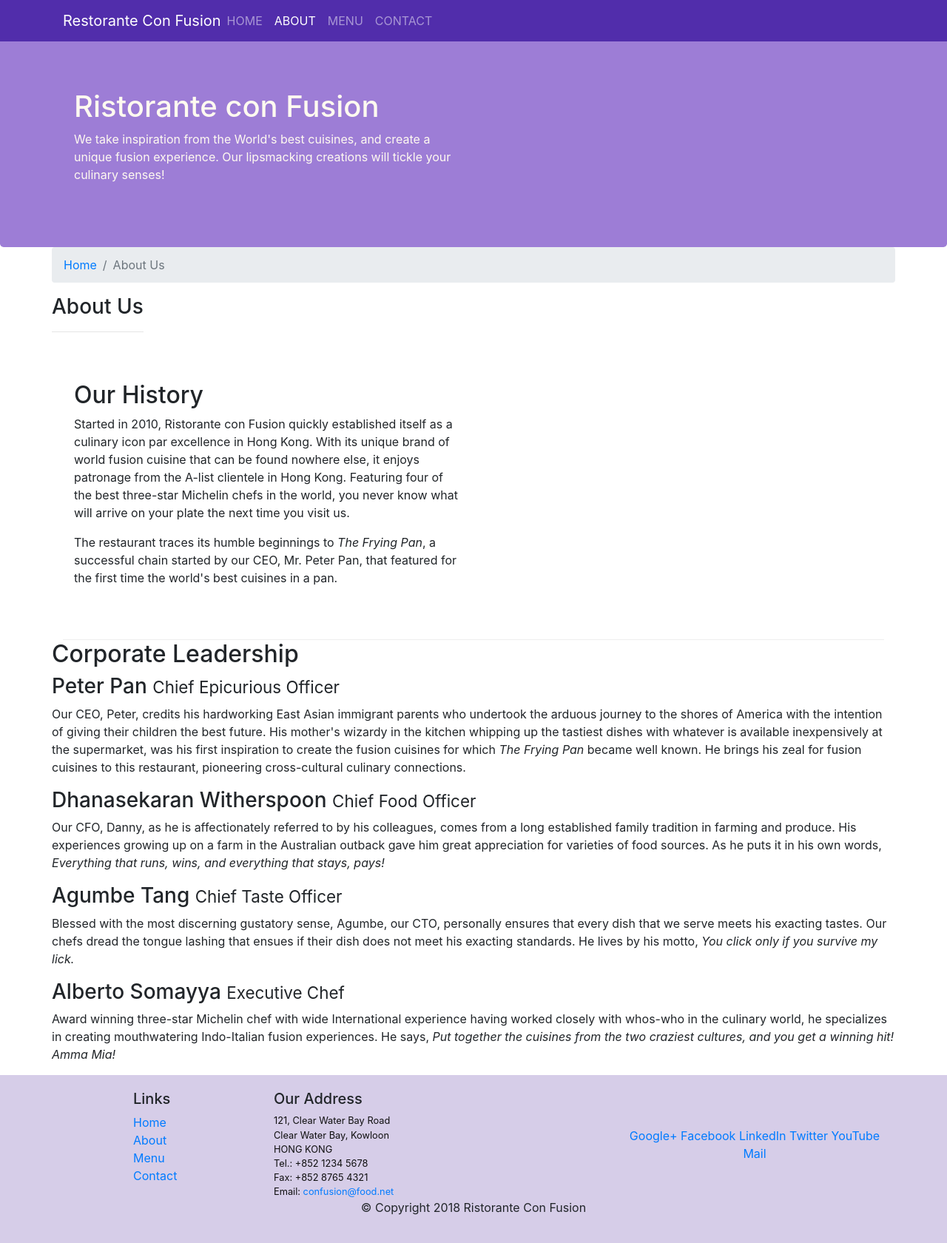
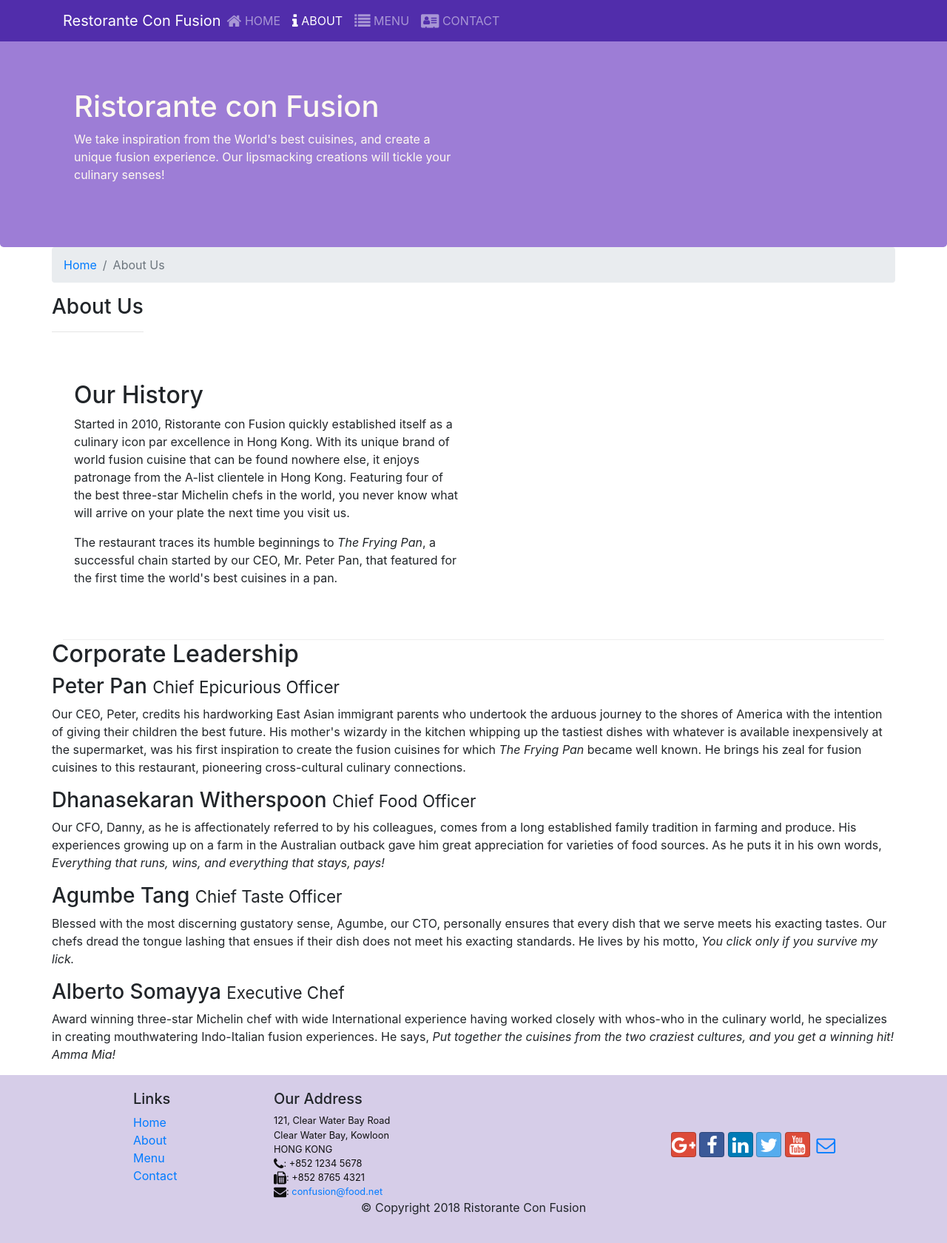
Before and after one commit to Shakirmsq/conFusion, a website: page aboutus.html in a window 1280 px wide. Shown: the whole page at 74% size. Drawn offline with nearby package versions, Linux system fonts and the light colour scheme.

Commit message:
Icon Fonts

```diff
--- a/aboutus.html
+++ b/aboutus.html
@@ -7,6 +7,8 @@
     <meta http-equiv="x-ua-compatible" content="ie=edge">
 
     <link rel="stylesheet" href="node_modules/bootstrap/dist/css/bootstrap.min.css">
+    <link rel="stylesheet" href="node_modules/font-awesome/css/font-awesome.min.css">
+    <link rel="stylesheet" href="node_modules/bootstrap-social/bootstrap-social.css">
     <link rel="stylesheet" href="CSS/styles.css">
 
     <title>Ristorante Con Fusion: About Us</title>
@@ -39,18 +41,18 @@
 
                 <ul class="navbar-nav mr-auto">
                     <li class="nav-item ">
-                        <a href="./index.html" class="nav-link">HOME</a>
+                        <a href="./index.html" class="nav-link"> <span class="fa fa-home fa-lg"></span> HOME</a>
                     </li>
                     <li class="nav-item active">
-                        <a href="#" class="nav-link">ABOUT</a>
+                        <a href="#" class="nav-link"><span class="fa fa-info fa-lg"></span> ABOUT</a>
 
                     </li>
                     <li class="nav-item">
-                        <a href="#" class="nav-link">MENU</a>
+                        <a href="#" class="nav-link"><span class="fa fa-list fa-lg"></span> MENU</a>
 
                     </li>
                     <li class="nav-item">
-                        <a href="#" class="nav-link">CONTACT</a>
+                        <a href="#" class="nav-link"><span class="fa fa-address-card fa-lg"></span> CONTACT</a>
 
                     </li>
                 </ul>
@@ -136,19 +138,21 @@
 		              121, Clear Water Bay Road<br>
 		              Clear Water Bay, Kowloon<br>
 		              HONG KONG<br>
-		              Tel.: +852 1234 5678<br>
-		              Fax: +852 8765 4321<br>
-		              Email: <a href="mailto:confusion@food.net">confusion@food.net</a>
+                      <!-- use font-awesome icons instead of Tel:, Fax:, Email:. -->
+		              <i class="fa fa-phone fa-lg"></i>: +852 1234 5678<br>
+		              <i class="fa fa-fax fa-lg"></i>: +852 8765 4321<br>
+		              <i class="fa fa-envelope fa-lg"></i>: <a href="mailto:confusion@food.net">confusion@food.net</a>
 		           </address>
                 </div>
                 <div class="col-12 col-sm-4 align-self-center">
+
                     <div class="text-center">
-                        <a href="http://google.com/+">Google+</a>
-                        <a href="http://www.facebook.com/profile.php?id=">Facebook</a>
-                        <a href="http://www.linkedin.com/in/">LinkedIn</a>
-                        <a href="http://twitter.com/">Twitter</a>
-                        <a href="http://youtube.com/">YouTube</a>
-                        <a href="mailto:">Mail</a>
+                        <a class="btn btn-social-icon btn-google" href="http://google.com/+"><i class="fa fa-google-plus "></i></a>
+                        <a class="btn btn-social-icon btn-facebook" href="http://www.facebook.com/profile.php?id="><i class="fa fa-facebook "> </i></a>
+                        <a class="btn btn-social-icon btn-linkedin" href="http://www.linkedin.com/in/"><i class="fa fa-linkedin "> </i></a>
+                        <a class="btn btn-social-icon btn-twitter" href="http://twitter.com/"><i class="fa fa-twitter "> </i></a>
+                        <a class="btn btn-social-icon btn-google" href="http://youtube.com/"><i class="fa fa-youtube "> </i></a>
+                        <a class="btn btn-social-icon" href="mailto:"><i class="fa fa-envelope-o "> </i></a>
                     </div>
                 </div>
             </div>
--- a/package.json
+++ b/package.json
@@ -15,6 +15,8 @@
   },
   "dependencies": {
     "bootstrap": "^4.0.0",
+    "bootstrap-social": "^5.1.1",
+    "font-awesome": "^4.7.0",
     "jquery": "^3.3.1",
     "popper.js": "^1.12.9"
   }
```
Also changed, not shown: index.html (+33 -19 lines), 1 other file.
